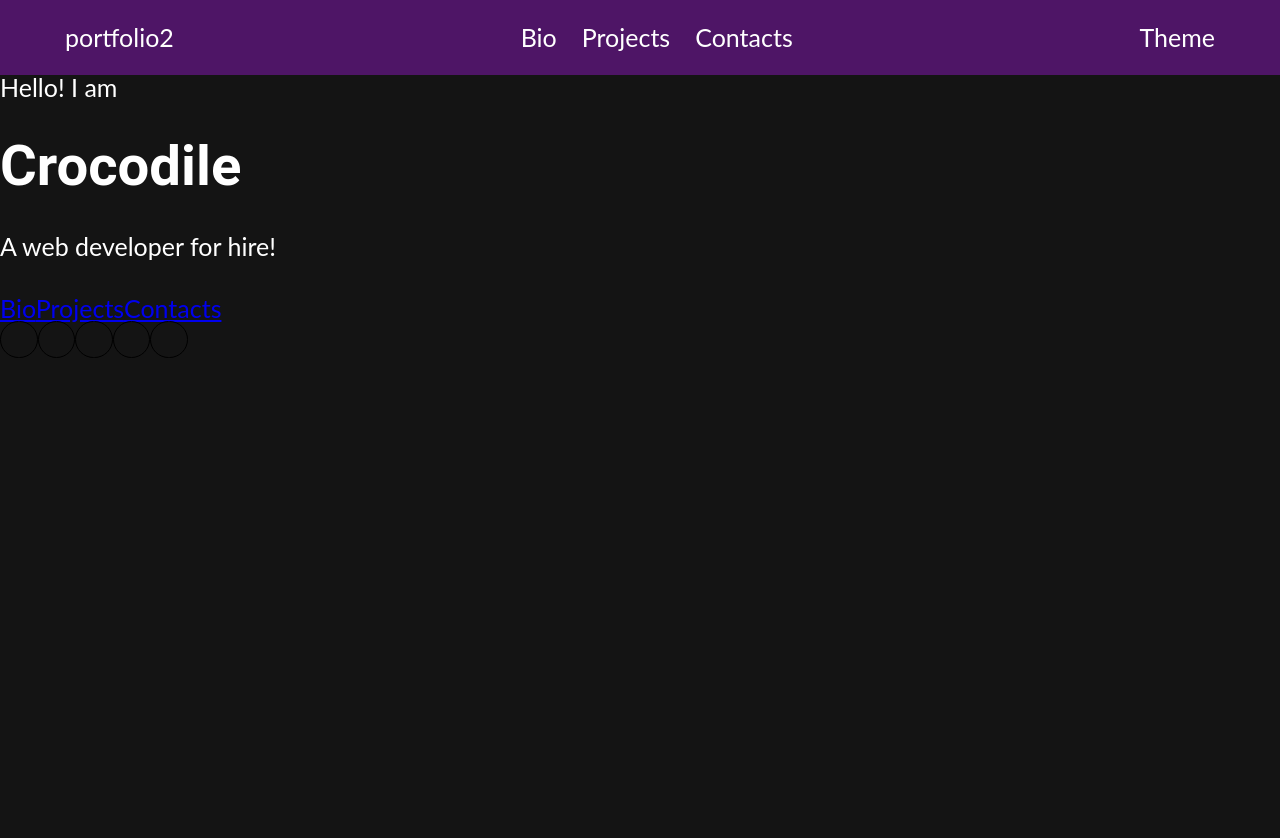
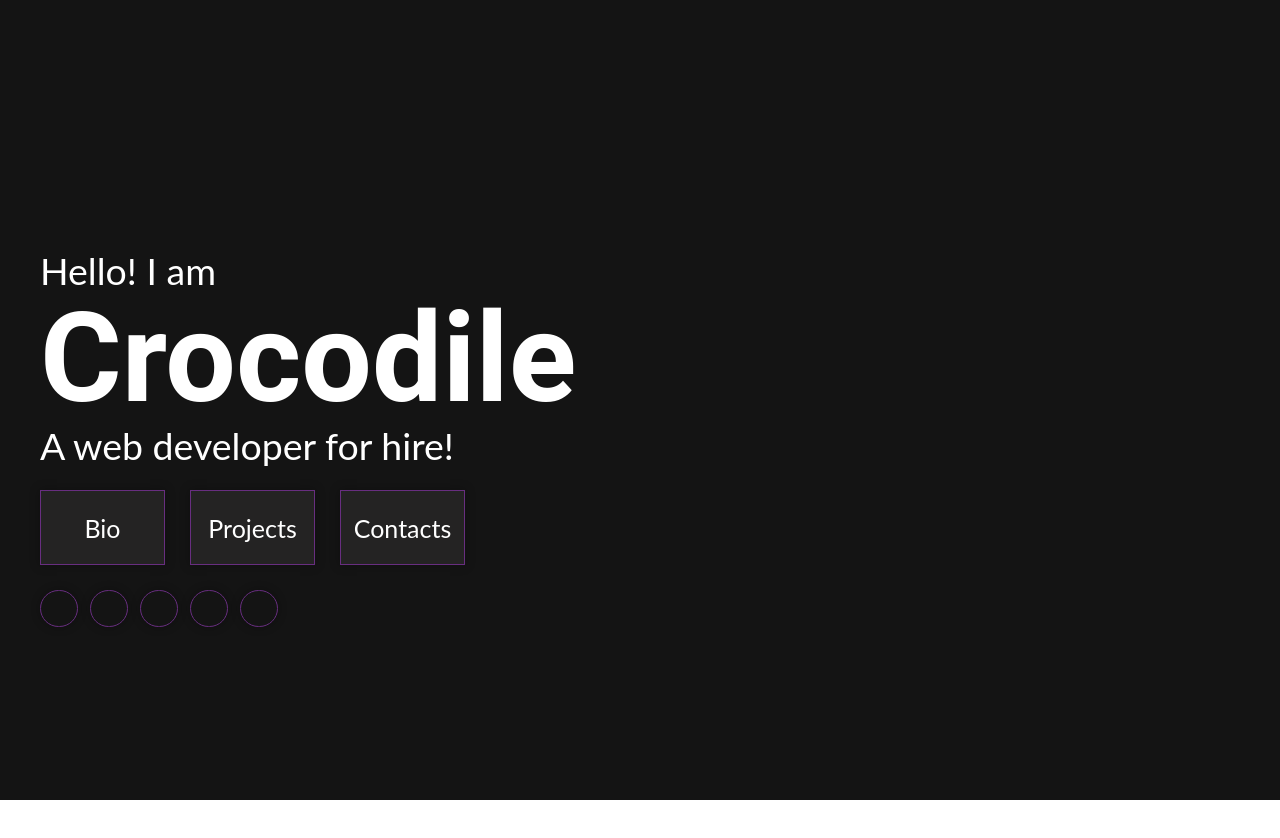
Before and after one commit to paranoidCrocodile/portfolio2, a Gatsby site: page / in a window 1280 px wide. After the commit the page ends 800 px from the top, so only its background shows below. Built offline with nearby package versions, Linux system fonts and the light colour scheme; Gatsby itself is replaced by a stand-in of ours.

Commit message:
pending tasks in src/todo.txt

```diff
--- a/src/components/common/button.tsx
+++ b/src/components/common/button.tsx
@@ -1,5 +1,6 @@
 import React from "react";
 import styled from "styled-components";
+import { themedDiv } from "../common/mixins";
 
 interface ButtonProps {
   children: React.ReactNode;
@@ -8,9 +9,8 @@ interface ButtonProps {
 }
 
 const ButtonDiv = styled.div`
-  color: inherit;
-  background: inherit;
   cursor: pointer;
+  ${themedDiv}
 `;
 
 const Button = ({
--- a/src/components/common/icon.tsx
+++ b/src/components/common/icon.tsx
@@ -1,5 +1,6 @@
 import React from "react";
 import styled from "styled-components";
+import { themedDiv } from "./mixins";
 
 interface IconProps {
   path?: string;
@@ -7,11 +8,14 @@ interface IconProps {
 }
 
 const IconDiv = styled.div`
-  border: 1px black solid;
   border-radius: 50%;
   height: 1.5rem;
   width: 1.5rem;
   display: inline-block;
+  ${themedDiv};
+  & + & {
+    margin-left: 0.5rem;
+  }
 `;
 
 const Icon = ({ path, children }: IconProps): React.ReactElement => {
--- /dev/null
+++ b/src/components/common/mixins.tsx
@@ -0,0 +1,43 @@
+import { css } from "styled-components";
+
+const themedDiv = css`
+  box-shadow: 0px 0px 10px 0px rgba(0, 0, 0, 0.3);
+  * {
+    color: inherit;
+    background-color: inherit;
+  }
+  ${(props) => {
+    const { isDark, main, backgroundSecond, fontLight, fontDark } = props.theme;
+    return isDark
+      ? `
+  background-color: ${backgroundSecond};
+  border: 1px ${main} solid;
+  color: ${fontLight};
+  `
+      : `
+  background-color: ${backgroundSecond};
+  color: ${fontDark};
+  `;
+  }}
+`;
+
+const themedDivBorderless = css`
+  * {
+    color: inherit;
+    background-color: inherit;
+  }
+  ${(props) => {
+    const { isDark, background, fontLight, fontDark } = props.theme;
+    return isDark
+      ? `
+  background-color: ${background};
+  color: ${fontLight};
+  `
+      : `
+  background-color: ${background};
+  color: ${fontDark};
+  `;
+  }}
+`;
+
+export { themedDiv, themedDivBorderless };
--- a/src/components/common/globalStyle.tsx
+++ b/src/components/globalStyle.tsx
@@ -5,7 +5,7 @@ const GlobalStyle = createGlobalStyle`
     font-size: 25px;
   }
   *{
-    transition: color 0.25s ease-in-out, background-color 0.25s ease-in-out;
+    transition: color 0.25s ease-in-out;
   }
 `;
 
--- a/src/layout/MainLayout.tsx
+++ b/src/layout/MainLayout.tsx
@@ -3,17 +3,14 @@ import styled from "styled-components";
 import { useStaticQuery, graphql } from "gatsby";
 import Header from "../components/header";
 import Theme, { lightTheme, darkTheme } from "../components/common/theme";
-import GlobalStyle from "../components/common/globalStyle";
+import { themedDiv } from "../components/common/mixins";
+import GlobalStyle from "../components/globalStyle";
 import "../style/reset.css";
 
 interface LayoutProp {
   children?: React.ReactNode;
   pageTitle?: string;
   pageSubtitle?: string;
-  empty: boolean;
-}
-
-interface MainProps {
   empty: boolean;
 }
 
@@ -25,14 +22,7 @@ const HeaderDiv = styled(Header)`
 const PageHead = styled.div`
   width: 100vw;
   height: 12rem;
-  ${(props) => {
-    const { isDark, fontLight, main, backgroundSecond } = props.theme;
-    return `
-      background-color: ${isDark ? backgroundSecond : main};
-      color: ${fontLight};
-      ${isDark ? `border-bottom: 1px solid ${main}` : ``};
-    `;
-  }}
+  ${themedDiv}
 `;
 
 const PageHeadDiv = styled.div`
@@ -102,15 +92,15 @@ const MainLayout = ({
       <GlobalStyle />
       <Theme {...(themeBool ? lightTheme : darkTheme)}>
         <Backdrop>
-          <HeaderDiv
-            siteTitle={data.site.siteMetadata?.title || `title`}
-            changeTheme={changeTheme}
-            themeBool={themeBool}
-          />
           {empty ? (
             children
           ) : (
             <>
+              <HeaderDiv
+                siteTitle={data.site.siteMetadata?.title || `title`}
+                changeTheme={changeTheme}
+                themeBool={themeBool}
+              />
               <PageHead>
                 <PageHeadDiv>
                   <PageTitle>{pageTitle}</PageTitle>
--- a/src/pages/index.tsx
+++ b/src/pages/index.tsx
@@ -3,34 +3,71 @@ import styled from "styled-components";
 import MainLayout from "../layout/MainLayout";
 import { Link } from "gatsby";
 import Icon from "../components/common/icon";
+import { themedDiv, themedDivBorderless } from "../components/common/mixins";
 import SEO from "../components/seo";
-import GlobalStyle from "../components/common/globalStyle";
+
 const Backdrop = styled.div`
   width: 100vw;
   height: 100vh;
-  color: ${(props) => props.theme.fontLight};
-  background-color: ${(props) => props.theme.backgroundSecondary};
+  ${themedDivBorderless}
 `;
 
-const TitleCard = styled.div``;
-const Links = styled.div``;
+const Container = styled.div`
+  max-width: 1200px;
+  margin: 0 auto 0 auto;
+  padding: 31.5vh 0 31.5vh 0;
+`;
+
+const TitleCard = styled.div`
+  margin-bottom: 1rem;
+`;
+
+const IndexTitle = styled.h1`
+  margin: 0;
+  font-size: 5rem;
+  color: inherit;
+`;
+
+const IndexSubtitle = styled.p`
+  margin: 0;
+  font-size: 1.5rem;
+  color: inherit;
+`;
+
+const Links = styled.div`
+  margin-bottom: 1rem;
+`;
+
+const IndexLink = styled(Link)`
+  padding: 1rem 0;
+  text-align: center;
+  display: inline-block;
+  text-decoration: none;
+  color: inherit;
+  height: 3rem;
+  width: 5rem;
+  & + & {
+    margin-left: 1rem;
+  }
+  ${themedDiv}
+`;
+
 const Socials = styled.div``;
 
 const Index: React.FC = (): React.ReactElement => (
-  <>
-    <GlobalStyle />
-    <MainLayout empty={true}>
-      <Backdrop>
-        <SEO title="index" />
+  <MainLayout empty={true}>
+    <Backdrop>
+      <SEO title="index" />
+      <Container>
         <TitleCard>
-          <p>Hello! I am</p>
-          <h1>Crocodile</h1>
-          <p>A web developer for hire!</p>
+          <IndexSubtitle>Hello! I am</IndexSubtitle>
+          <IndexTitle>Crocodile</IndexTitle>
+          <IndexSubtitle>A web developer for hire!</IndexSubtitle>
         </TitleCard>
         <Links>
-          <Link to="/bio">Bio</Link>
-          <Link to="/projects">Projects</Link>
-          <Link to="/contacts">Contacts</Link>
+          <IndexLink to="/bio">Bio</IndexLink>
+          <IndexLink to="/projects">Projects</IndexLink>
+          <IndexLink to="/contacts">Contacts</IndexLink>
         </Links>
         <Socials>
           <Icon />
@@ -39,9 +76,9 @@ const Index: React.FC = (): React.ReactElement => (
           <Icon />
           <Icon />
         </Socials>
-      </Backdrop>
-    </MainLayout>
-  </>
+      </Container>
+    </Backdrop>
+  </MainLayout>
 );
 
 export default Index;
--- a/src/style/reset.css
+++ b/src/style/reset.css
@@ -1,13 +1,20 @@
 :root{
   font-size: 25px;
 }
-
 html {
   -ms-text-size-adjust: 100%;
   -webkit-text-size-adjust: 100%;
   box-sizing: border-box;
   overflow-y: scroll;
+}
+html, body
+{
+  width: 100%;
+  height: 100%;
+  margin: 0px;
+  padding: 0px;
   overflow-x: hidden;
+  overflow-y: auto;
 }
 body {
   margin: 0;
--- /dev/null
+++ b/src/todo.txt
@@ -0,0 +1,4 @@
+- make hovering animation for buttons
+- learn GraphQL to import svgs
+- animate svgs
+- add theme toggle icon to the index page
```
Also changed, not shown: src/components/common/card.tsx (+3 -10 lines), src/assets/images/gatsby-astronaut.png (renamed from src/images/gatsby-astronaut.png), src/assets/svg/404.svg (added), src/assets/svg/dev.svg (added), src/assets/svg/gatsby.svg (added), src/assets/svg/themeIcon.svg (added).
